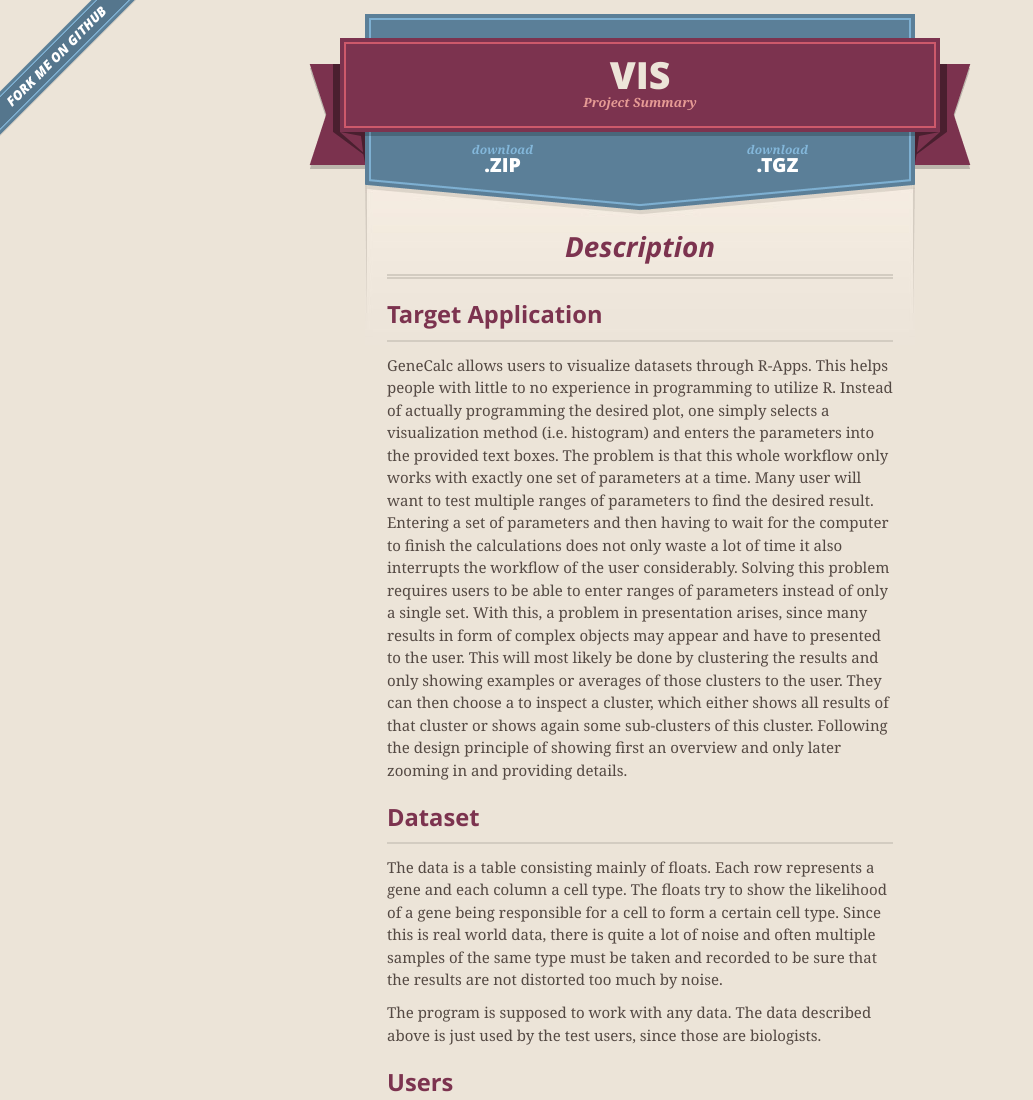
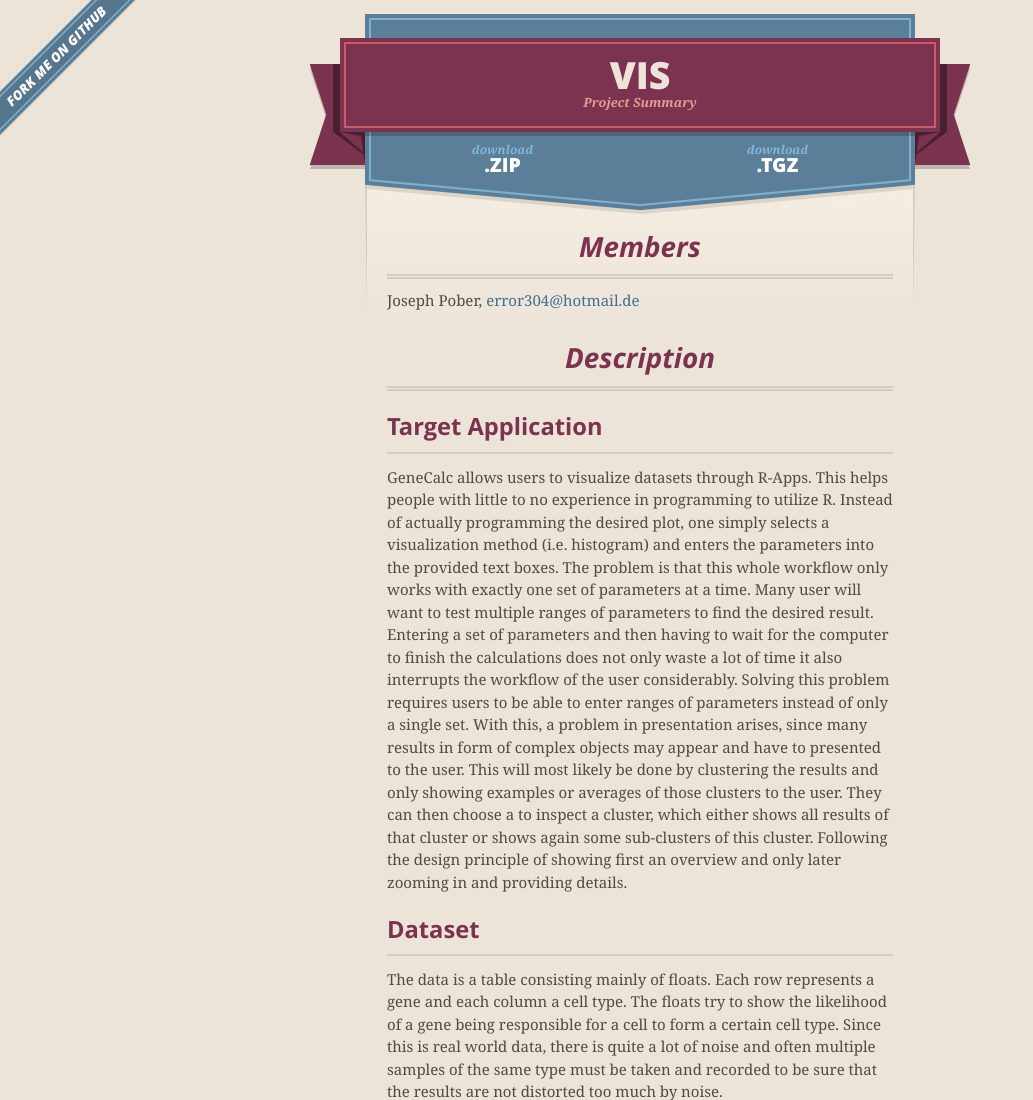
Before and after one commit to error304/VIS, a plain HTML site: page index.html in a window 1280 px wide. Shown: the top 1100 px of the page, without its empty margins (0-1033 px from the left). Drawn offline with nearby package versions, Linux system fonts and the light colour scheme.

```diff
--- a/index.html
+++ b/index.html
@@ -47,6 +47,11 @@
 
       <section id="main_content">
         <h1>
+<a id="members" class="anchor" href="#members" aria-hidden="true"><span class="octicon octicon-link"></span></a>Members</h1>
+
+<p>Joseph Pober, <a href="mailto:error304@hotmail.de">error304@hotmail.de</a></p>
+
+<h1>
 <a id="description" class="anchor" href="#description" aria-hidden="true"><span class="octicon octicon-link"></span></a>Description</h1>
 
 <h2>
```
Also changed, not shown: params.json (+1 -1 lines).
